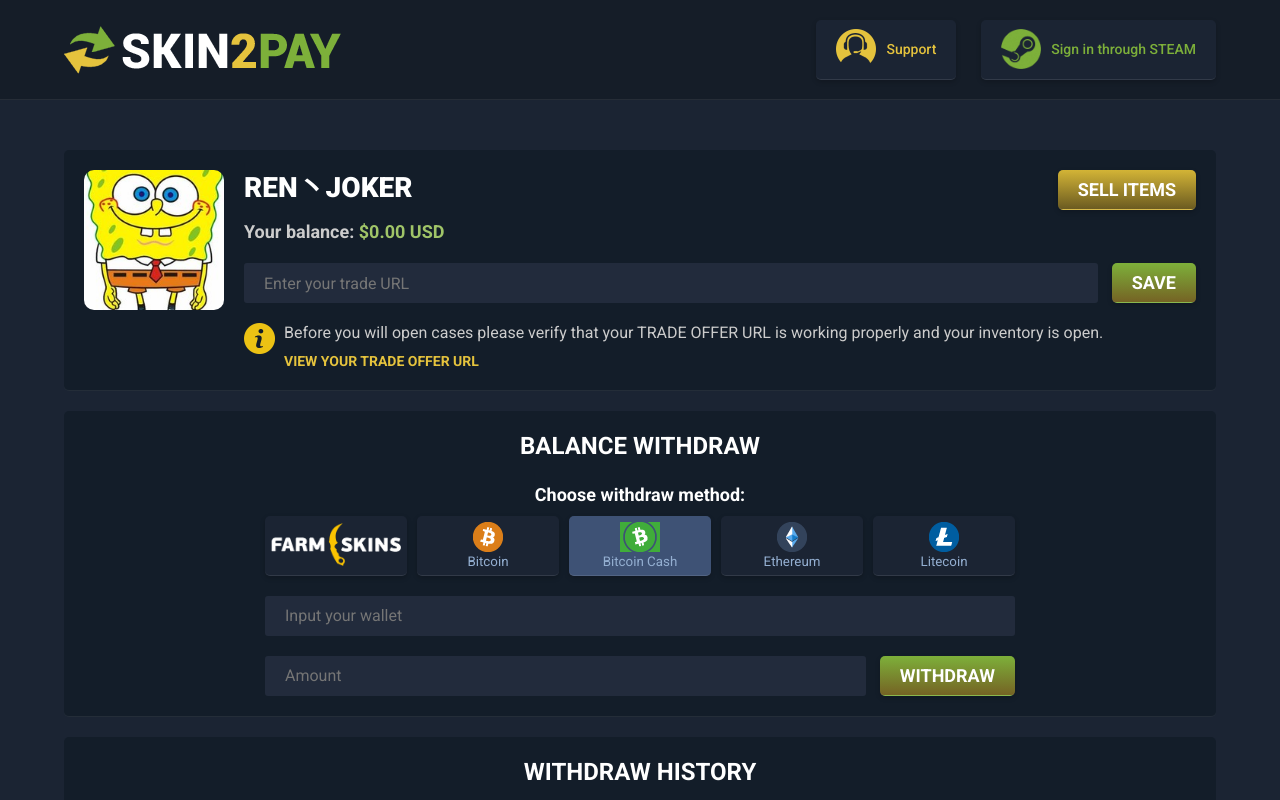
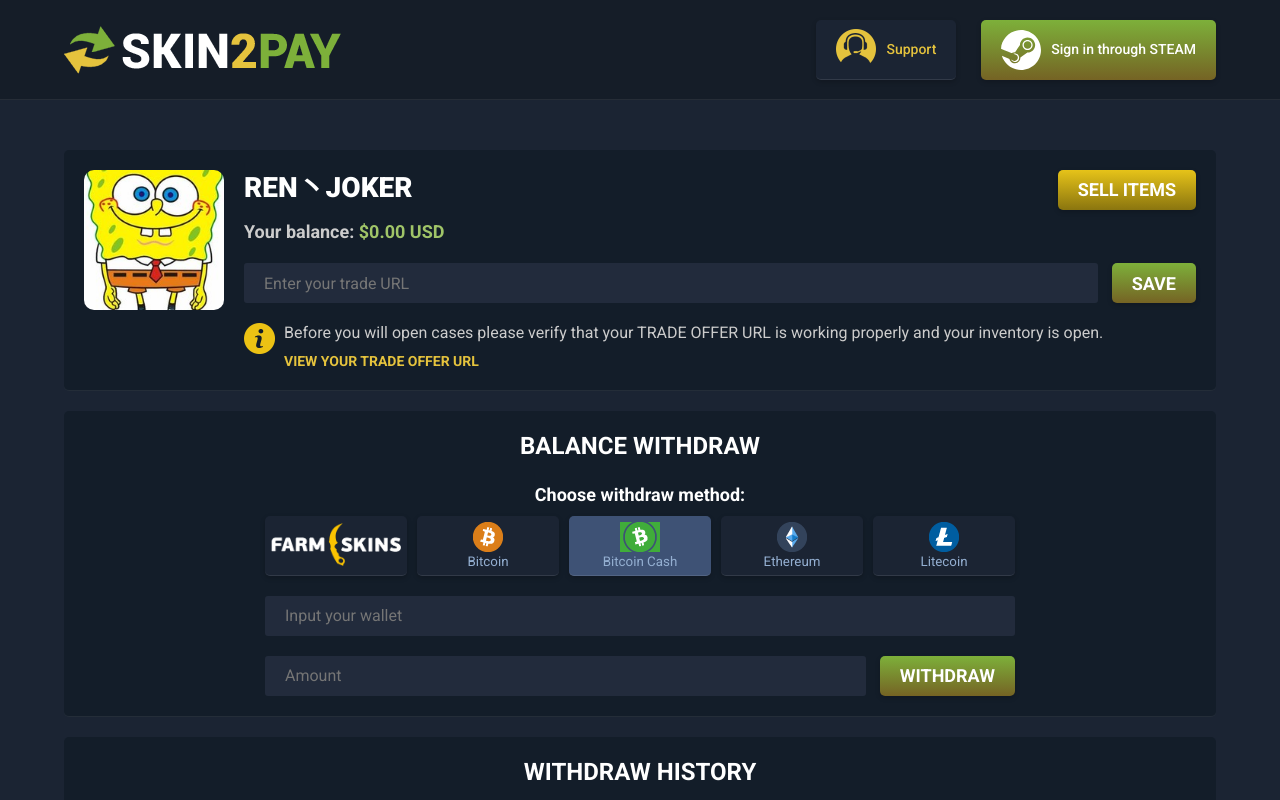
Before and after one commit to Vladimir0x29A/skin2pay, a website: page views/profile.html in a window 1280 px wide. Shown: the top 800 px of the page. Drawn offline with nearby package versions, Linux system fonts and the light colour scheme; files that its build step writes are made by us from their sources; files whose address does not match are found by name.

Commit message:
Steam button

```diff
--- a/style-source/main.scss
+++ b/style-source/main.scss
@@ -66,10 +66,12 @@
     }
 
     &:not(.navigation__button--user) {
-      &:hover {
-        .navigation__icon,
-        .navigation__label {
-          filter: grayscale(1) brightness(3);
+      &:not(.button--steam) {
+        &:hover {
+          .navigation__icon,
+          .navigation__label {
+            filter: grayscale(1) brightness(3);
+          }
         }
       }
     }
@@ -104,6 +106,10 @@
 
     &--green {
       color: #7db03a;
+    }
+
+    &--white {
+      color: white;
     }
   }
 
@@ -143,7 +149,6 @@
 .button {
   position: relative;
   border-radius: 5px;
-  border-bottom: 1px solid rgba(255, 255, 255, .1);
   box-shadow: 0 2px 5px rgba(0, 0, 0, .2);
   cursor: pointer;
 
@@ -154,8 +159,7 @@
     top: 0;
     left: 0;
     right: 0;
-    bottom: -1px;
-    border-bottom: 1px solid rgba(255, 255, 255, .1);
+    bottom: 0;
     border-radius: 5px;
     transition: opacity .2s;
     opacity: 0;
@@ -186,8 +190,8 @@
   }
 
   &--yellow {
-    $color-1: #d3b436;
-    $color-2: #6b5b21;
+    $color-1: #e6c319;
+    $color-2: #8a750f;
 
     color: #fff;
     background: $color-1 linear-gradient(to bottom, $color-1, $color-2);
@@ -201,12 +205,35 @@
     color: #fff;
     background: #1b2433;
 
+    &,
+    &::before,
+    &::after {
+      border-bottom: 1px solid rgba(255, 255, 255, .1);
+    }
+
+    &::before,
+    &::after {
+      bottom: -1px;
+    }
+
     &::before {
       background: #222d40;
     }
 
     &::after {
       background: #3e5275;
+    }
+  }
+
+  &--steam {
+    $color-1: #7db03a;
+    $color-2: #756324;
+
+    color: #fff;
+    background: $color-1 linear-gradient(to bottom, $color-1, $color-2);
+
+    &::before {
+      background: $color-2 linear-gradient(to bottom, adjust_color($color-1, $lightness: 5), adjust_color($color-2, $lightness: 5));
     }
   }
 
--- a/views/profile.html
+++ b/views/profile.html
@@ -34,10 +34,10 @@
                     <span class="navigation__label navigation__hiddable">Support</span>
                 </span>
             </a>
-            <a href="#" class="button button--dark navigation__button navigation__stream">
+            <a href="#" class="button button--steam navigation__button navigation__stream">
                 <span class="navigation__button-span button__span">
-                    <img class="navigation__icon" src="/assets/images/ico-steam.png" alt="">
-                    <span class="navigation__label navigation__label--green navigation__hiddable">Sign in through STEAM</span>
+                    <img class="navigation__icon" src="/assets/images/ico-steam.svg" alt="">
+                    <span class="navigation__label navigation__label--white navigation__hiddable">Sign in through STEAM</span>
                 </span>
             </a>
             <!--<div class="navigation__stream navigation__user-container">
```
Also changed, not shown: build/assets/images/ico-steam.svg (added).
